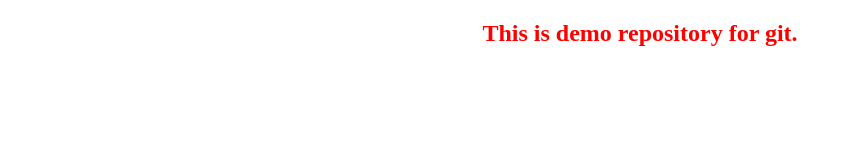
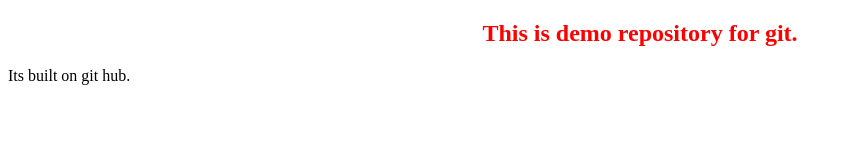
Before and after one commit to SMRUTI-1999/demo-repo, a plain HTML site: page index.html in a window 1280 px wide. Shown: the whole page, without its empty margins (0-851 px from the left). Drawn offline with Linux system fonts and the light colour scheme.

Commit message:
updated index.html

```diff
--- a/index.html
+++ b/index.html
@@ -8,5 +8,6 @@
 </head>
 <body>
     <h2>This is demo repository for git.</h2>
+    <p>Its built on git hub.</p>
 </body>
 </html>
```
